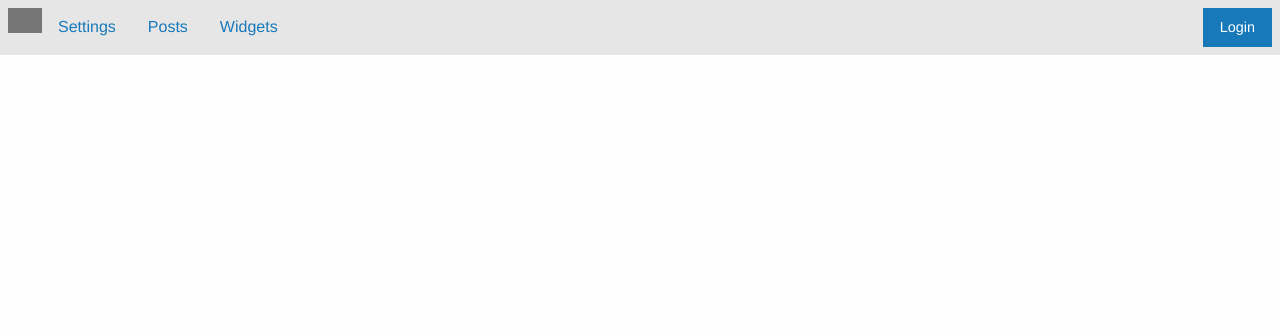
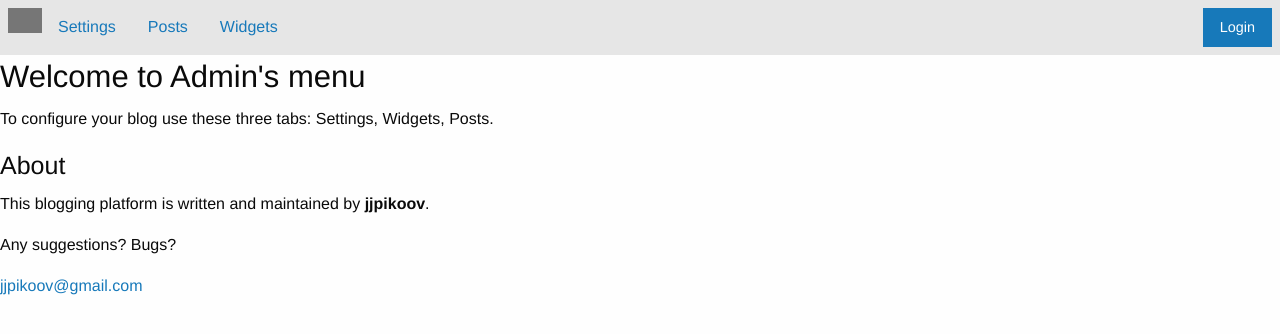
Before and after one commit to jjpikoov/jjblog, a Python web app: template templates/admin/menu.j2 in a window 1280 px wide. Shown: the top 334 px of the page. Run offline with Jinja, Linux system fonts and the light colour scheme; the template is opened without the code that fills it, so the values that code supplies are empty; some libraries are stand-ins or nearby versions.

Commit message:
Menu body filled up.

```diff
--- a/admin.py
+++ b/admin.py
@@ -191,9 +191,15 @@ def edit_widget(widget_id):
 
 @admin.route('settings', methods=['GET', 'POST'])
 @login_required
+@throw_notification_once
 def show_admin_settings():
     if request.method == 'POST':
         admin.config['BLOG_NAME'] = request.form['blog_name']
+        session['notification_active'] = True
+        session['notification_title'] = "Name changed!"
+        session['notification_description'] = "Name\
+            has been successfully changed."
+        session['notification_color'] = "success"
         return redirect(url_for('admin.show_admin_settings'))
     return render_template('admin/settings.j2')
 
--- a/templates/admin/menu.j2
+++ b/templates/admin/menu.j2
@@ -62,6 +62,13 @@
           </div>
         {% endif %}
         {% block body %}
+          <h3>Welcome to Admin's menu</h3>
+          <p>To  configure your blog use these three tabs: Settings, Widgets, Posts.</p>
+          <h4>About</h4>
+          <p>This blogging platform is written and maintained by <strong>jjpikoov</strong>.</p>
+          <p></p>
+          <p>Any suggestions? Bugs?</p>
+          <a href="mailto:jjpikoov@gmail.com">jjpikoov@gmail.com</a>
         {% endblock %}
       </div>
     </div>
--- a/templates/blog.j2
+++ b/templates/blog.j2
@@ -7,7 +7,7 @@
     <link rel="stylesheet" href="https://cdn.jsdelivr.net/foundation-icons/3.0/foundation-icons.min.css">
   </head>
   <body>
-    <div class="callout medium primary">
+    <div class="callout small primary">
       <div class="row column text-center">
         <h2>{{ config.get('BLOG_NAME', None) }}</h2>
       </div>
```
